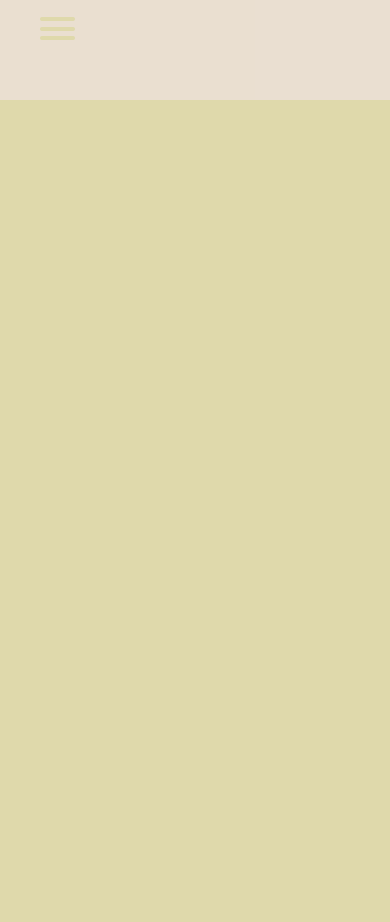
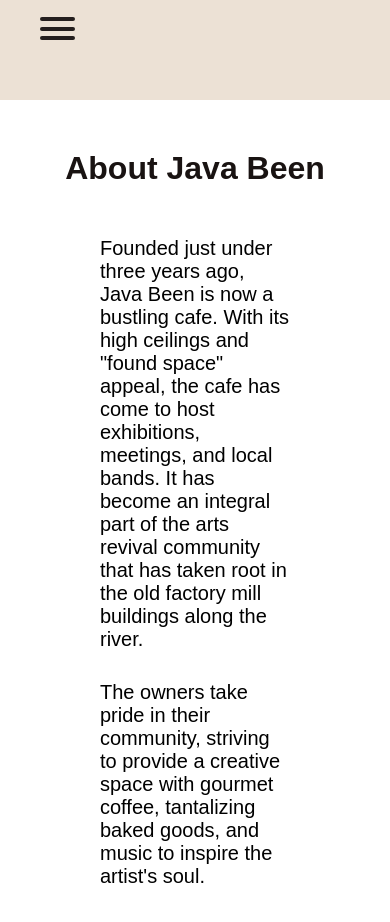
Before and after one commit to jadehansberger/java, a plain HTML site: page about.html in a window 390 px wide. Before the commit the page ends 844 px from the top, so only its background shows below. Drawn offline with nearby package versions, Linux system fonts and the light colour scheme.

Commit message:
Add files via upload

```diff
--- a/about.html
+++ b/about.html
@@ -12,7 +12,6 @@
 <body>
     <nav class="navbar">
       <div class="navbar-container container">
-          <input type="checkbox" name="" id="">
 <div class="hamburger-lines">
         <span class="line line1"></span>
         <span class="line line2"></span>
@@ -29,5 +28,18 @@
           <img class="logo" src="images/jb-logo2.png" alt="logo">
       </div>
   </nav>
+	<h1 class="about-us"><strong>About Java Been</strong></h1>
+		<div class="about">
+
+			<p class="company-history">
+	 	 	Founded just under three years ago, Java Been is now a bustling cafe. With its high ceilings and "found space" 	appeal, 	the cafe has come to host exhibitions, meetings, and local bands. It has become an integral part of the arts revival community that has taken root in the old factory mill buildings along the river.
+			</p>
+			<p class="vision">
+			The owners take pride in their community, striving to provide a creative space with gourmet coffee, tantalizing baked goods, and music to inspire the artist's soul.
+
+		</p>
+	</div>
+
+
 </body>
 </html>
--- a/stylesheet/styles.css
+++ b/stylesheet/styles.css
@@ -15,7 +15,7 @@
 
 body {
   font-family: "Poppins", sans-serif;
-  background-color: #DFD9AB;
+  background-color: white;
 
 }
 
@@ -38,7 +38,24 @@
 	width: 100%;
 }
 
-/* ............/navbar/............ *
+/*.........About Us section ..........*/
+
+.about-us{
+	margin: 50px;
+	color: #191312;
+	text-align: center;
+}
+
+.about{
+	margin-left: 100px;
+	margin-right: 100px;
+	font-size: 20px;
+	padding-bottom: 100px;
+}
+
+.company-history{
+	padding-bottom: 30px
+}
 
 /* desktop mode............/// */
 
@@ -140,7 +157,7 @@
     height: 4px;
     width: 100%;
     border-radius: 10px;
-    background: #DFD9AB;
+    background: #191312;
   }
 
   .navbar-container .hamburger-lines .line1 {
```
Also changed, not shown: contact us.html (added, +35 -0 lines), contact.html (+1 -1 lines). Lines whose indentation alone changed are shown as unchanged.
